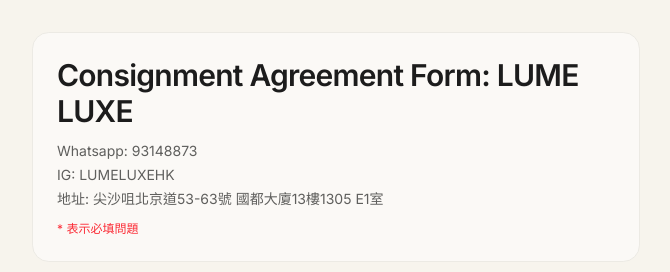
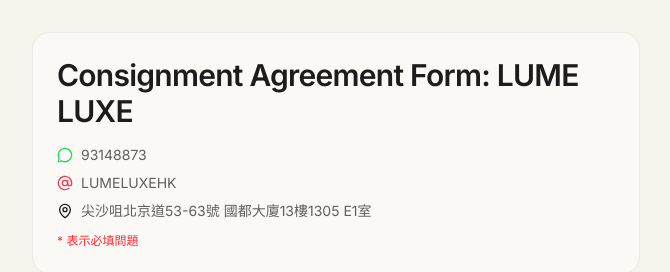
Before and after one commit to s92225/lume-luxe-form, a Next.js app: page / in a window 1280 px wide. Shown: the top 272 px of the page, without its empty margins (304-974 px from the left). Built offline with nearby package versions, Linux system fonts and the light colour scheme; no server answers.

Commit message:
feat: add icons, hyperlinks, and form ID display to header

```diff
--- /dev/null
+++ b/src/app/api/form-id/route.ts
@@ -0,0 +1,47 @@
+import { NextResponse } from "next/server";
+import { google } from "googleapis";
+import { getOAuth2Client } from "@/lib/google-auth";
+
+function getHKDatePrefix(): string {
+  const now = new Date();
+  const hk = new Date(now.toLocaleString("en-US", { timeZone: "Asia/Hong_Kong" }));
+  const yy = hk.getFullYear().toString();
+  const mm = (hk.getMonth() + 1).toString().padStart(2, "0");
+  const dd = hk.getDate().toString().padStart(2, "0");
+  return `S${yy}${mm}${dd}`;
+}
+
+export async function GET() {
+  try {
+    const auth = getOAuth2Client();
+    const sheets = google.sheets({ version: "v4", auth });
+    const sheetId = process.env.GOOGLE_SHEET_ID;
+
+    if (!sheetId) {
+      throw new Error("GOOGLE_SHEET_ID not configured");
+    }
+
+    const prefix = getHKDatePrefix();
+
+    const res = await sheets.spreadsheets.values.get({
+      spreadsheetId: sheetId,
+      range: "'Form_Responses'!A:A",
+    });
+
+    const values = res.data.values || [];
+    let count = 0;
+    for (const row of values) {
+      if (row[0] && typeof row[0] === "string" && row[0].startsWith(prefix)) {
+        count++;
+      }
+    }
+
+    const seq = (count + 1).toString().padStart(2, "0");
+    const formId = `${prefix}${seq}`;
+
+    return NextResponse.json({ formId });
+  } catch (error) {
+    console.error("Form ID generation error:", error);
+    return NextResponse.json({ formId: "" }, { status: 500 });
+  }
+}
--- a/src/app/page.tsx
+++ b/src/app/page.tsx
@@ -1,18 +1,46 @@
+"use client";
+
+import { useEffect, useState } from "react";
 import ConsignmentForm from "@/components/ConsignmentForm";
+import { MessageCircle, AtSign, MapPin, FileText } from "lucide-react";
 
 export default function Home() {
+  const [formId, setFormId] = useState<string>("");
+
+  useEffect(() => {
+    fetch("/api/form-id")
+      .then((res) => res.json())
+      .then((data) => setFormId(data.formId))
+      .catch(() => setFormId(""));
+  }, []);
+
   return (
     <div className="flex flex-col flex-1 items-center min-h-screen">
       <main className="w-full max-w-2xl mx-auto px-4 py-8 sm:px-6 lg:px-8">
         {/* Header */}
         <div className="border border-[#eceae4] rounded-xl p-6 mb-6 bg-white/50">
-          <h1 className="text-2xl sm:text-3xl font-semibold tracking-tight text-[#1c1c1c] mb-3">
+          <h1 className="text-2xl sm:text-3xl font-semibold tracking-tight text-[#1c1c1c] mb-4">
             Consignment Agreement Form: LUME LUXE
           </h1>
-          <div className="text-sm text-[#5f5f5d] space-y-1">
-            <p>Whatsapp: 93148873</p>
-            <p>IG: LUMELUXEHK</p>
-            <p>地址: 尖沙咀北京道53-63號 國都大廈13樓1305 E1室</p>
+          <div className="text-sm text-[#5f5f5d] space-y-2">
+            <a href="https://wa.me/85293148873" target="_blank" rel="noopener noreferrer" className="flex items-center gap-2 hover:opacity-70 transition-opacity">
+              <MessageCircle className="w-4 h-4 text-[#25D366]" />
+              <span>93148873</span>
+            </a>
+            <a href="https://www.instagram.com/lumeluxehk" target="_blank" rel="noopener noreferrer" className="flex items-center gap-2 hover:opacity-70 transition-opacity">
+              <AtSign className="w-4 h-4 text-[#E4405F]" />
+              <span>LUMELUXEHK</span>
+            </a>
+            <a href="https://maps.app.goo.gl/XdRxVZnEiJuiKU2R7" target="_blank" rel="noopener noreferrer" className="flex items-center gap-2 hover:opacity-70 transition-opacity">
+              <MapPin className="w-4 h-4 text-[#1c1c1c]" />
+              <span>尖沙咀北京道53-63號 國都大廈13樓1305 E1室</span>
+            </a>
+            {formId && (
+              <div className="flex items-center gap-2 pt-1">
+                <FileText className="w-4 h-4 text-[#1c1c1c]" />
+                <span className="font-mono font-medium text-[#1c1c1c]">{formId}</span>
+              </div>
+            )}
           </div>
           <p className="text-xs text-red-500 mt-3">* 表示必填問題</p>
         </div>
```
